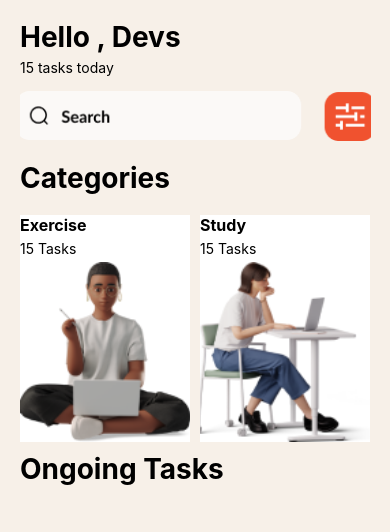
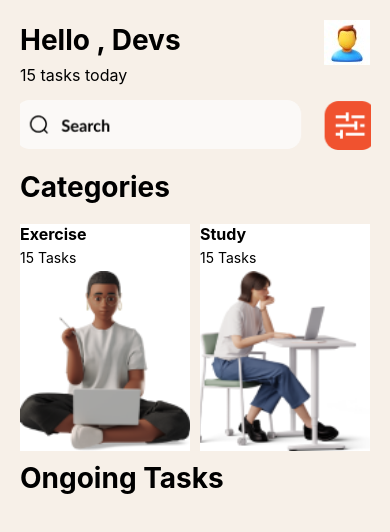
Before and after one commit to VenessaAsiedu/rn-assignment3-11157784, a React Native app in the folder my-app/: screen / in a window 390 px wide. Shown: the top 532 px of the page. Built offline with nearby package versions, Linux system fonts and the light colour scheme.

Commit message:
Added the person Icon

```diff
--- a/my-app/App.js
+++ b/my-app/App.js
@@ -4,8 +4,11 @@ import { Image, StyleSheet, Text, View } from 'react-native';
 export default function App() {
   return (
     <View style={styles.container}>
-      <Text style={styles.boldText}>Hello , Devs</Text>
-      <Text style={styles.text}>15 tasks today</Text>
+    <View style={styles.header}>
+    <Text style={styles.boldText}>Hello , Devs</Text>
+      <Image source={require('./assets/Icon.jpg')} style={styles.icon} />
+    </View>
+    <Text style={styles.text}>15 tasks today</Text>
       <Image source={require('./assets/Search.png')} style={styles.image} />
       <View style={styles.categoriesContainer}>
         <Text style={styles.categoriesText}>Categories</Text>
@@ -41,12 +44,19 @@ const styles = StyleSheet.create({
     justifyContent: 'flex-start',
     padding: 20,
   },
+  header: {
+    flexDirection: 'row',
+    alignItems: 'center',
+    justifyContent: 'space-between',
+    width: '100%',
+  },
   boldText: {
     fontSize: 28,
     fontWeight: 'bold',
     marginBottom: 5,
   },
   text: {
+    fontSize: 16,
     marginBottom: 5,
   },
   image: {
```
Also changed, not shown: my-app/assets/Icon.jpg (added).
